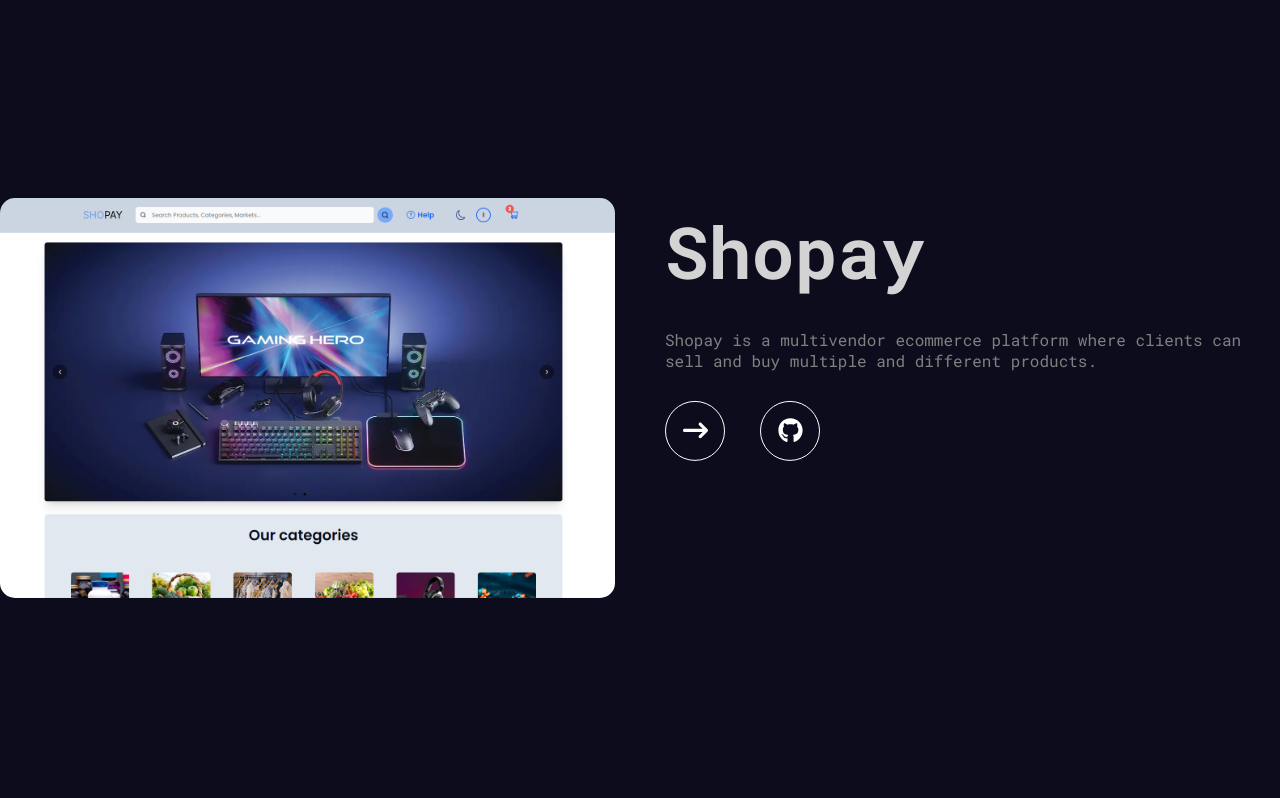
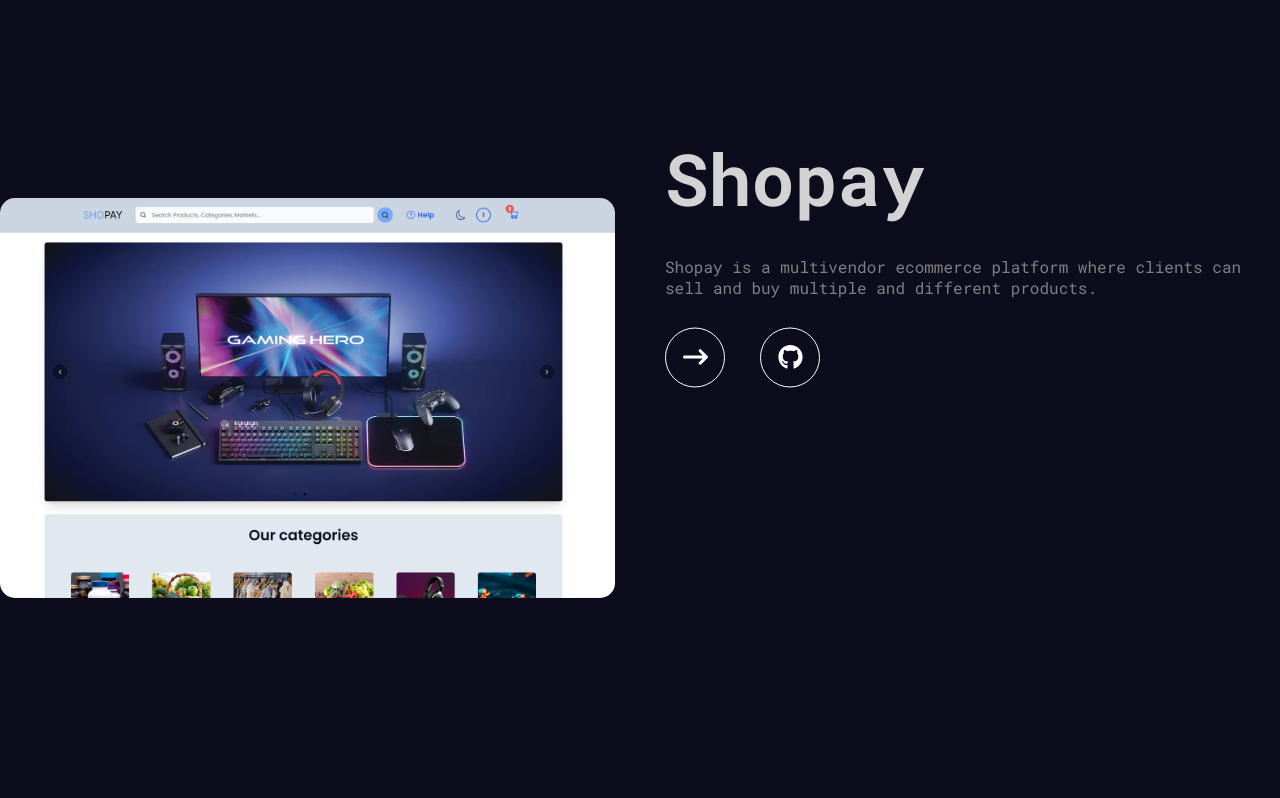
Before and after one commit to IssamKharbache/My-personal-portfolio, a React (Vite) app: page / in a window 1280 px wide. Shown: the part 4182-4980 px from the top of the page. Built offline with nearby package versions, Linux system fonts and the light colour scheme.

Commit message:
adding market verse project

```diff
--- a/src/data.js
+++ b/src/data.js
@@ -24,11 +24,20 @@
     description:
       "Fit gym is a modern fully responsive gym website that helps the fitness fitgym company to easily reach there clients ",
     image: "/fitgym.png",
-    github: "https://github.com/IssamKharbache/Gym-fit",
+    github: "https://github.com/IssamKharbache/Market-verse",
     live: "https://fit-gym-dev.vercel.app/",
   },
   {
-    id: 34,
+    id: 4,
+    title: "Market verse",
+    description:
+      "Market verse is a market place platform where users authenticate and can buy or sell usable or new products (cars,properties,clothes...)",
+    image: "/marketverse.png",
+    github: "https://github.com/IssamKharbache/Gym-fit",
+    live: "https://market-verse.vercel.app/",
+  },
+  {
+    id: 5,
     title: "Royal arc",
     description:
       "Royal arc is an example of a full fledge marketing agency that specializes in branding, web design, and digital marketing.. ",
@@ -37,7 +46,7 @@
     live: "https://royal-arc.vercel.app/",
   },
   {
-    id: 4,
+    id: 6,
     title: "Carent",
     description:
       "Carent is a leading provider of car rental services dedicated to offering convenient and reliable transportation solutions.",
@@ -47,7 +56,7 @@
   },
   {
     //foodify
-    id: 5,
+    id: 7,
     title: "Foodify",
     description:
       "Foodify is a restaurent front end project built by next js and framer motion",
```
Also changed, not shown: public/marketverse.png (added).
